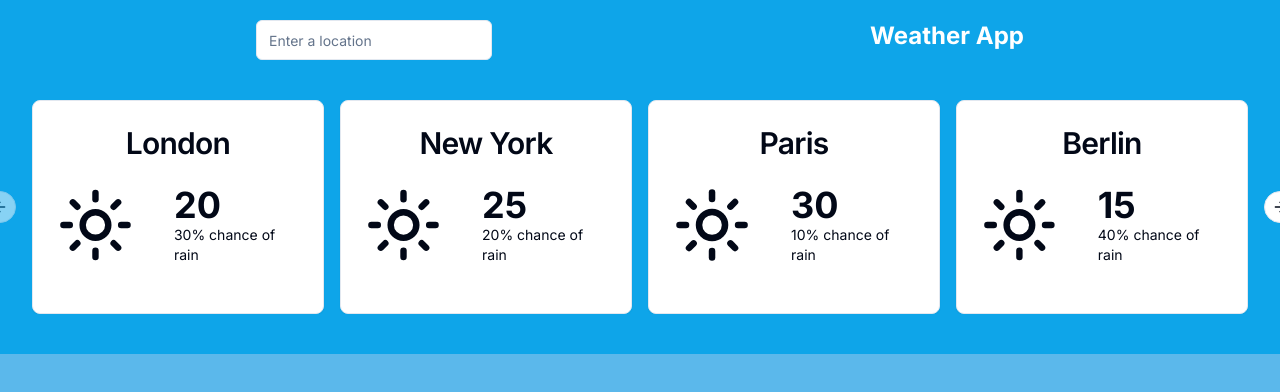
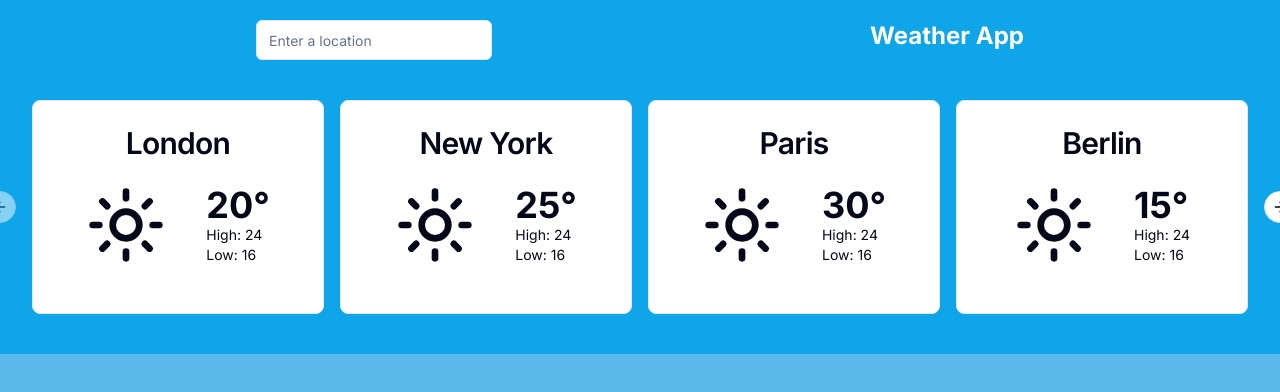
Before and after one commit to emersonh-xyz/weather-app, a Next.js app: page / in a window 1280 px wide. Shown: the top 392 px of the page. Built offline with nearby package versions, Linux system fonts and the light colour scheme.

Commit message:
Updated weather card to include high and low

```diff
--- a/src/app/components/weather/weather-card.tsx
+++ b/src/app/components/weather/weather-card.tsx
@@ -3,17 +3,18 @@ import { Sun } from "lucide-react";
 
 
 
-export default function WeatherCard({ location, temperature, rainChance }: { location: string, temperature: number, rainChance: number }) {
+export default function WeatherCard({ location, temperature, high, low }: { location: string, temperature: number, high: number, low: number }) {
     return (
-        <Card className="">
+        <Card className="h-full flex flex-col justify-center">
             <CardHeader className="items-center">
-                <CardTitle className="text-3xl">{location}</CardTitle>
+                <CardTitle className="text-3xl">{ location }</CardTitle>
             </CardHeader>
-            <CardContent className="items-start justify-between flex gap-10">
+            <CardContent className="items-start justify-center flex gap-10">
                 <Sun className="w-20 h-20" />
                 <div>
-                    <h1 className="text-4xl font-bold">{temperature}</h1>
-                    <h2 className="text-sm">{rainChance}% chance of rain</h2>
+                    <h1 className="text-4xl font-bold">{ temperature }°</h1>
+                    <h2 className="text-sm">High: { high }</h2>
+                    <h2 className="text-sm">Low: { low }</h2>
                 </div>
             </CardContent>
             <CardFooter className="flex justify-between">
--- a/src/app/details-page/page.tsx
+++ b/src/app/details-page/page.tsx
@@ -6,7 +6,7 @@ export default function Details() {
     <div className="h-screen flex flex-col">
       <div className="grid grid-rows-3 md:grid-rows-2 pt-4 px-8 sm:px-16 xl:px-64 pb-2 gap-4 grid-cols-1 md:grid-cols-3">
         <div className="row-span-2">
-          <WeatherCard location="London" temperature={20} rainChance={30}/>
+          <WeatherCard location="London" temperature={20} high={24} low={16}/>
         </div>
         <div className="md:col-span-2">
           <Card className="h-full p-2.5 flex flex-col">
--- a/src/app/page.tsx
+++ b/src/app/page.tsx
@@ -15,11 +15,11 @@ export default function Home() {
         }}
           className="w-full" >
           <CarouselContent >
-            <CarouselItem className="lg:basis-1/4"><Link href="/details-page"><WeatherCard location="London" temperature={20} rainChance={30} /></Link> </CarouselItem >
-            <CarouselItem className="lg:basis-1/4"><WeatherCard location="New York" temperature={25} rainChance={20} /></CarouselItem >
-            <CarouselItem className="lg:basis-1/4"><WeatherCard location="Paris" temperature={30} rainChance={10} /></CarouselItem >
-            <CarouselItem className="lg:basis-1/4"><WeatherCard location="Berlin" temperature={15} rainChance={40} /></CarouselItem >
-            <CarouselItem className="lg:basis-1/4"><WeatherCard location="Tokyo" temperature={25} rainChance={20} /></CarouselItem >
+            <CarouselItem className="lg:basis-1/4"><Link href="/details-page"><WeatherCard location="London" temperature={20} high={24} low={16} /></Link> </CarouselItem >
+            <CarouselItem className="lg:basis-1/4"><WeatherCard location="New York" temperature={25} high={24} low={16} /></CarouselItem >
+            <CarouselItem className="lg:basis-1/4"><WeatherCard location="Paris" temperature={30} high={24} low={16} /></CarouselItem >
+            <CarouselItem className="lg:basis-1/4"><WeatherCard location="Berlin" temperature={15} high={24} low={16} /></CarouselItem >
+            <CarouselItem className="lg:basis-1/4"><WeatherCard location="Tokyo" temperature={25} high={24} low={16} /></CarouselItem >
           </CarouselContent >
           <CarouselPrevious />
           <CarouselNext />
```
